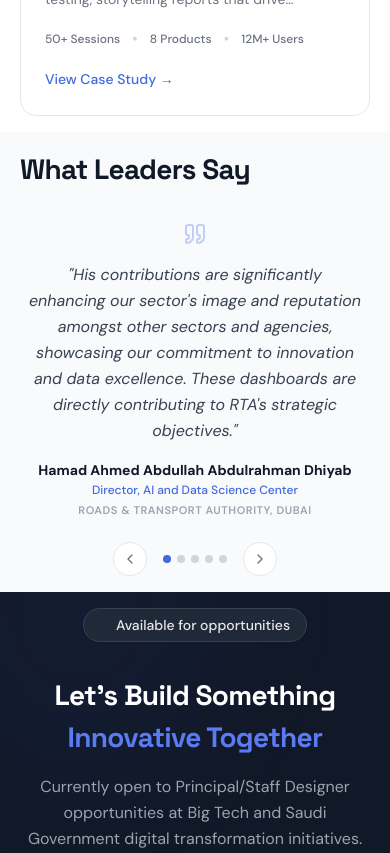
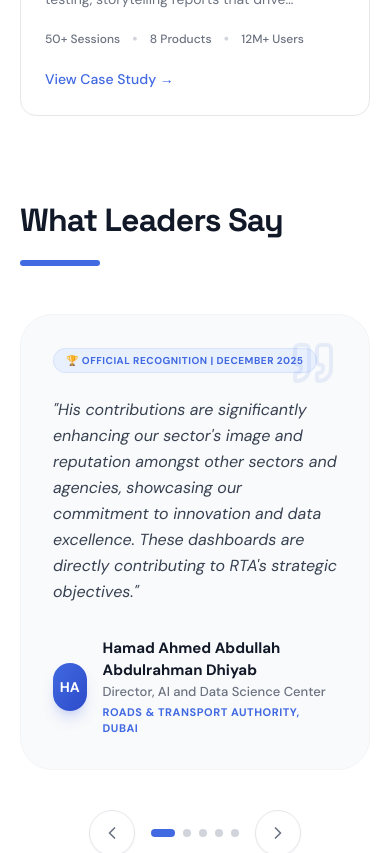
Before and after one commit to soliman2/portfolio, a React (Vite) app: page / in a window 390 px wide. Shown: the part 3740-4593 px from the top of the page. Built offline with nearby package versions, Linux system fonts and the light colour scheme.

Commit message:
design: modern redesign of What Leaders Say section

```diff
--- a/components/Testimonials.tsx
+++ b/components/Testimonials.tsx
@@ -14,96 +14,137 @@ const Testimonials: React.FC = () => {
         setMobileIndex((prev) => (prev - 1 + TESTIMONIALS.length) % TESTIMONIALS.length);
     };
 
-    // Pick the 3 strongest testimonials for the desktop row
+    // Pick top 3 for desktop
     const desktopTestimonials = TESTIMONIALS.slice(0, 3);
     const currentMobileTestimonial = TESTIMONIALS[mobileIndex];
 
+    const getInitials = (name: string) => {
+        return name.split(' ').map(n => n[0]).join('').slice(0, 2).toUpperCase();
+    };
+
     return (
-        <section className="pt-4 pb-4 md:py-10 bg-[#F9FAFB] overflow-hidden" id="testimonials">
+        <section className="py-16 md:py-24 bg-white overflow-hidden" id="testimonials">
             <div className="max-w-[1280px] mx-auto px-5 md:px-6 lg:px-12">
 
                 {/* Section Header */}
-                <div className="mb-8 md:mb-12">
-                    <h2 className="text-[28px] md:text-4xl font-bold font-display text-slate-900 tracking-tight">
+                <div className="max-w-3xl mb-12 md:mb-16">
+                    <h2 className="text-[32px] md:text-4xl font-bold font-display text-slate-900 tracking-tight mb-4">
                         What Leaders Say
                     </h2>
+                    <div className="h-1.5 w-20 bg-[#4169E1] rounded-full"></div>
                 </div>
 
-                {/* ===== MOBILE: Single centered quote ===== */}
+                {/* ===== MOBILE: Card slider ===== */}
                 <div className="md:hidden">
                     <AnimatePresence mode="wait">
                         <motion.div
                             key={`mobile-${mobileIndex}`}
-                            initial={{ opacity: 0, x: 30 }}
-                            animate={{ opacity: 1, x: 0 }}
-                            exit={{ opacity: 0, x: -30 }}
+                            initial={{ opacity: 0, scale: 0.95 }}
+                            animate={{ opacity: 1, scale: 1 }}
+                            exit={{ opacity: 0, scale: 0.95 }}
                             transition={{ duration: 0.3 }}
-                            className="text-center px-2"
+                            className="bg-slate-50 border border-slate-100 p-8 rounded-[32px] relative"
                         >
-                            <Quote className="w-6 h-6 text-[#4169E1]/30 mx-auto mb-4" />
-                            <p className="text-base text-slate-700 leading-relaxed italic mb-4">
+                            <Quote className="absolute top-6 right-8 w-12 h-12 text-[#4169E1]/10" />
+
+                            {currentMobileTestimonial.badge && (
+                                <div className="inline-block px-3 py-1 bg-[#E8F0FE] text-[#4169E1] text-[10px] font-bold rounded-full uppercase tracking-wider mb-6 border border-[#4169E1]/10">
+                                    {currentMobileTestimonial.badge}
+                                </div>
+                            )}
+
+                            <p className="text-[16px] text-slate-700 leading-relaxed font-medium italic mb-8 relative z-10">
                                 "{currentMobileTestimonial.quote}"
                             </p>
-                            <div className="font-bold text-slate-900 text-sm">
+
+                            <div className="flex items-center gap-4">
+                                <div className="w-12 h-12 rounded-full bg-gradient-to-br from-[#4169E1] to-blue-700 text-white flex items-center justify-center font-bold text-sm shadow-lg shadow-blue-500/20">
+                                    {getInitials(currentMobileTestimonial.name)}
+                                </div>
+                                <div>
+                                    <div className="font-bold text-slate-900 text-[15px]">
                                         {currentMobileTestimonial.name}
                                     </div>
-                            <div className="text-xs text-[#4169E1] font-medium mt-0.5">
+                                    <div className="text-[13px] text-slate-500 font-medium leading-tight mt-0.5">
                                         {currentMobileTestimonial.title}
                                     </div>
-                            <div className="text-[11px] text-slate-400 font-semibold uppercase tracking-wider mt-1">
+                                    <div className="text-[11px] text-[#4169E1] font-bold uppercase tracking-wider mt-1">
                                         {currentMobileTestimonial.company}
+                                    </div>
+                                </div>
                             </div>
                         </motion.div>
                     </AnimatePresence>
 
                     {/* Dot indicators + nav buttons */}
-                    <div className="flex items-center justify-center gap-4 mt-6">
+                    <div className="flex items-center justify-center gap-4 mt-10">
                         <button
                             onClick={prevMobile}
-                            className="p-2 rounded-full border border-slate-200 bg-white text-slate-500"
+                            className="p-3 rounded-full border border-slate-200 bg-white text-slate-500 shadow-sm active:scale-90 transition-transform"
                             aria-label="Previous"
                         >
-                            <ChevronLeft className="w-4 h-4" />
+                            <ChevronLeft className="w-5 h-5" />
                         </button>
-                        <div className="flex gap-1.5">
+                        <div className="flex gap-2">
                             {TESTIMONIALS.map((_, idx) => (
                                 <button
                                     key={idx}
                                     onClick={() => setMobileIndex(idx)}
-                                    className={`w-2 h-2 rounded-full transition-colors ${idx === mobileIndex ? 'bg-[#4169E1]' : 'bg-slate-300'}`}
+                                    className={`h-2 rounded-full transition-all duration-300 ${idx === mobileIndex ? 'w-6 bg-[#4169E1]' : 'w-2 bg-slate-300'}`}
                                     aria-label={`Go to testimonial ${idx + 1}`}
                                 />
                             ))}
                         </div>
                         <button
                             onClick={nextMobile}
-                            className="p-2 rounded-full border border-slate-200 bg-white text-slate-500"
+                            className="p-3 rounded-full border border-slate-200 bg-white text-slate-500 shadow-sm active:scale-90 transition-transform"
                             aria-label="Next"
                         >
-                            <ChevronRight className="w-4 h-4" />
+                            <ChevronRight className="w-5 h-5" />
                         </button>
                     </div>
                 </div>
 
-                {/* ===== DESKTOP: 3 quotes in one row, text-only with left border accent ===== */}
+                {/* ===== DESKTOP: Modern cards ===== */}
                 <div className="hidden md:grid md:grid-cols-3 gap-8">
                     {desktopTestimonials.map((testimonial, idx) => (
                         <motion.div
                             key={testimonial.id}
-                            initial={{ opacity: 0, y: 20 }}
+                            initial={{ opacity: 0, y: 30 }}
                             whileInView={{ opacity: 1, y: 0 }}
                             viewport={{ once: true }}
-                            transition={{ duration: 0.4, delay: idx * 0.1 }}
-                            className="border-l-[3px] border-[#4169E1] pl-6"
+                            transition={{ duration: 0.5, delay: idx * 0.15 }}
+                            className="group bg-slate-50 border border-slate-100 p-8 rounded-[32px] hover:bg-white hover:border-[#4169E1]/20 hover:shadow-2xl hover:shadow-[#4169E1]/5 transition-all duration-500 flex flex-col h-full relative"
                         >
-                            <p className="text-[15px] text-[#6B7280] leading-relaxed italic mb-4">
+                            <Quote className="absolute top-8 right-8 w-12 h-12 text-[#4169E1]/10 group-hover:text-[#4169E1]/20 transition-colors" />
+
+                            <div className="flex-1 relative z-10">
+                                {testimonial.badge && (
+                                    <div className="inline-block px-3 py-1 bg-[#E8F0FE] text-[#4169E1] text-[10px] font-bold rounded-full uppercase tracking-wider mb-6 border border-[#4169E1]/10">
+                                        {testimonial.badge}
+                                    </div>
+                                )}
+
+                                <p className="text-[16px] text-slate-700 leading-relaxed font-medium italic mb-10">
                                     "{testimonial.quote}"
                                 </p>
-                            <div className="text-sm font-semibold text-[#1A1D23]">
+                            </div>
+
+                            <div className="flex items-center gap-4 mt-auto">
+                                <div className="w-12 h-12 rounded-full bg-slate-200 group-hover:bg-[#4169E1] group-hover:text-white flex items-center justify-center font-bold text-sm text-slate-600 transition-all duration-300 shadow-sm">
+                                    {getInitials(testimonial.name)}
+                                </div>
+                                <div>
+                                    <div className="font-bold text-slate-900 text-[15px] group-hover:text-[#4169E1] transition-colors leading-tight">
                                         {testimonial.name}
                                     </div>
-                            <div className="text-[13px] text-[#9CA3AF] mt-0.5">
-                                {testimonial.title}, {testimonial.company}
+                                    <div className="text-[13px] text-slate-500 font-medium leading-tight mt-1">
+                                        {testimonial.title}
+                                    </div>
+                                    <div className="text-[11px] text-[#4169E1] font-bold uppercase tracking-wider mt-1.5 opacity-80">
+                                        {testimonial.company}
+                                    </div>
+                                </div>
                             </div>
                         </motion.div>
                     ))}
```
Lines whose indentation alone changed are shown as unchanged.
